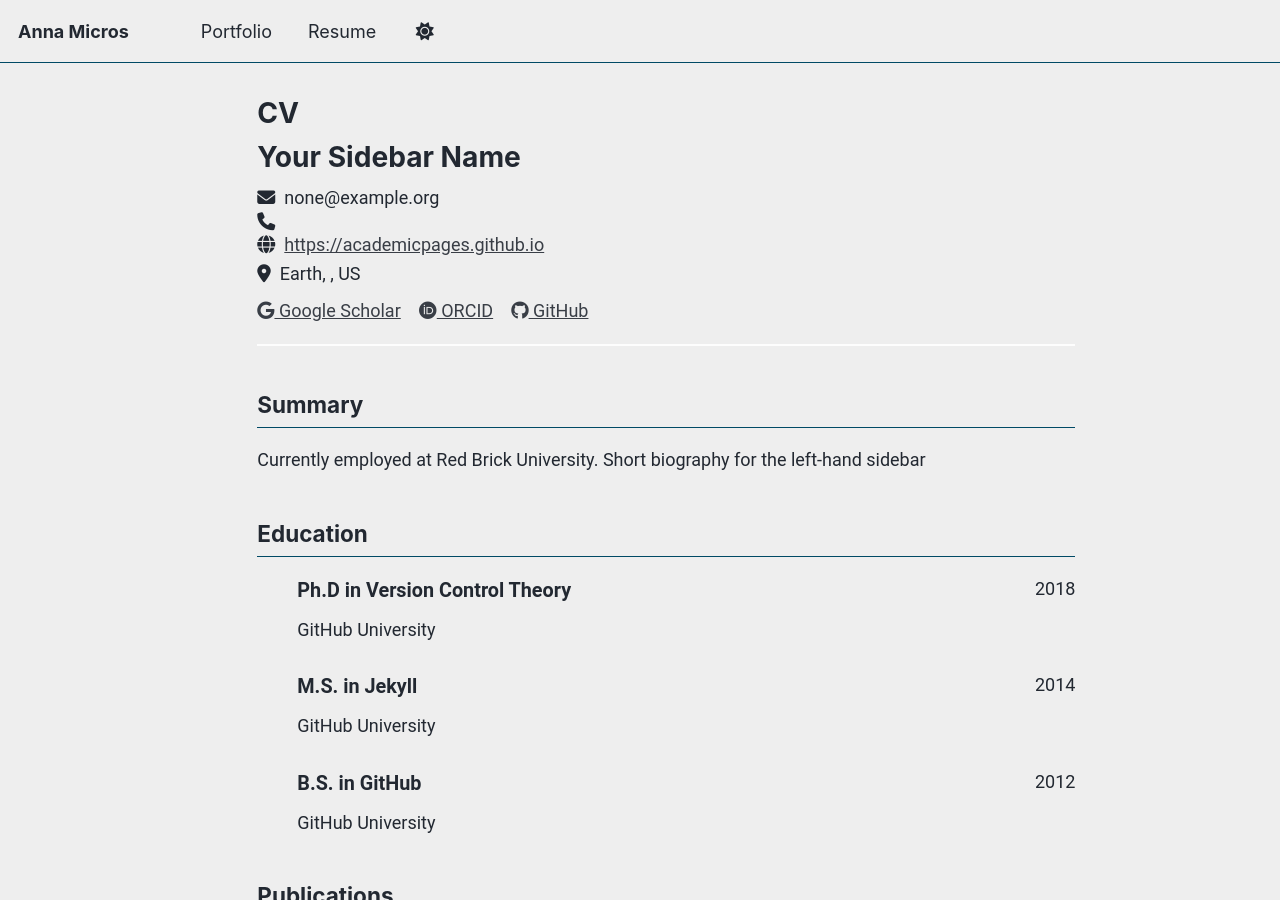
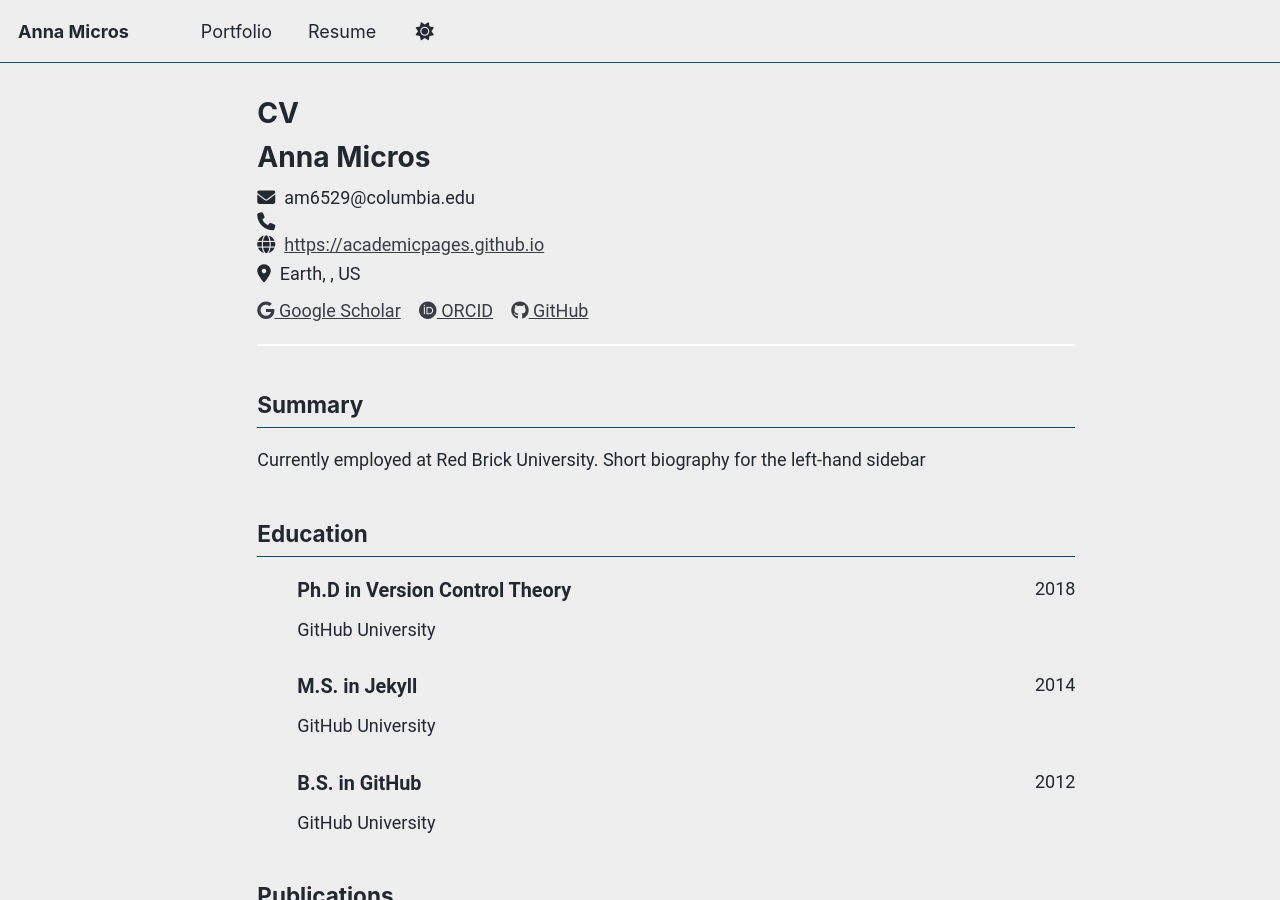
Before and after one commit to anna-christina-mikr/anna-christina-mikr.github.io, a Jekyll site: the page built from _pages/cv-json.md, in a window 1280 px wide and 900 px high. Built offline with Jekyll 4.4.1, drawn with Linux system fonts in a browser that asks for light colours; a script that is not in the unit is left out.

Commit message:
Update cv.json

```diff
--- a/_data/cv.json
+++ b/_data/cv.json
@@ -1,7 +1,7 @@
 {
   "basics": {
-    "name": "Your Sidebar Name",
-    "email": "none@example.org",
+    "name": "Anna Micros",
+    "email": "am6529@columbia.edu",
     "phone": "",
     "website": "https://academicpages.github.io",
     "summary": "Currently employed at Red Brick University. Short biography for the left-hand sidebar",
```
